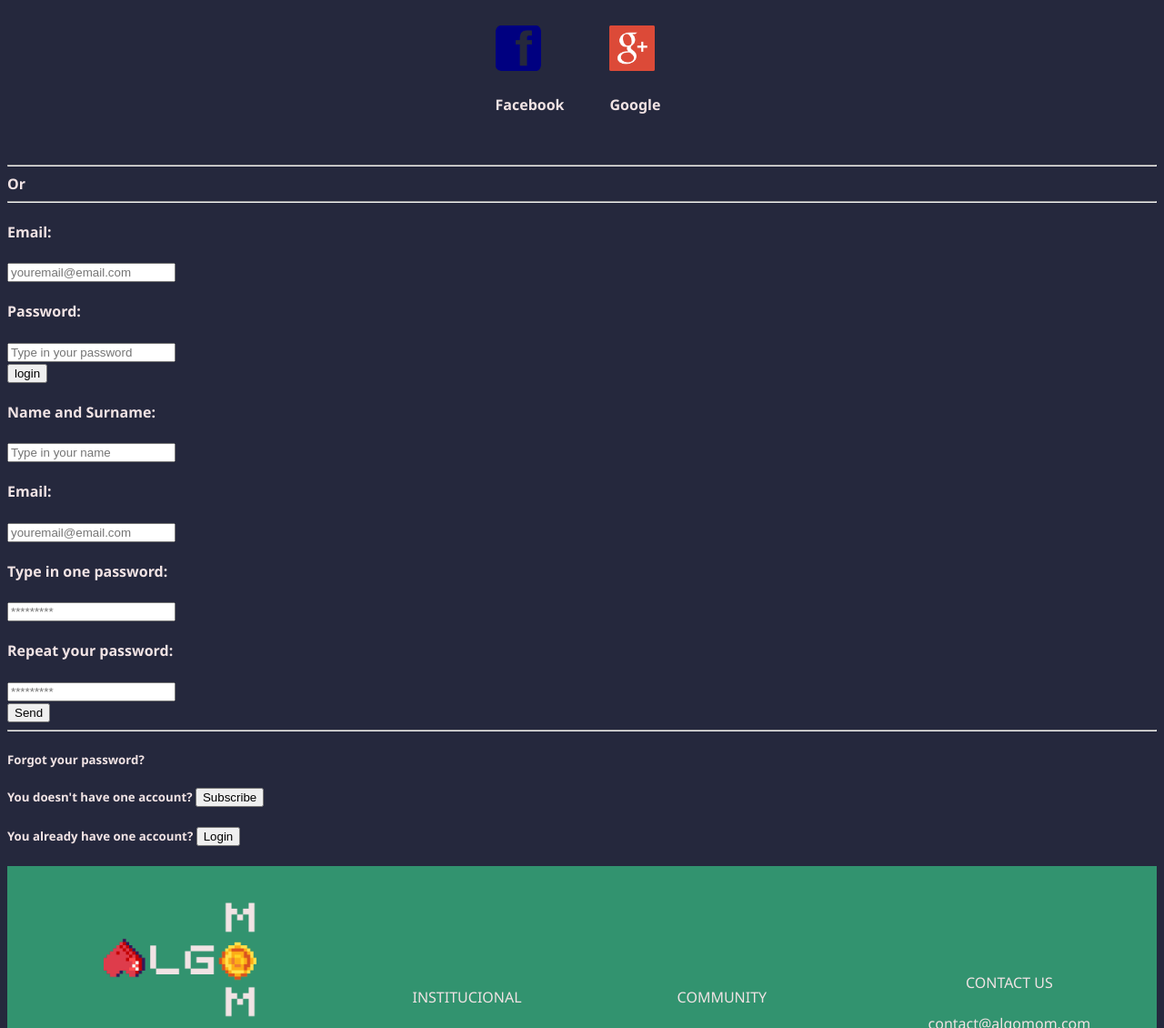
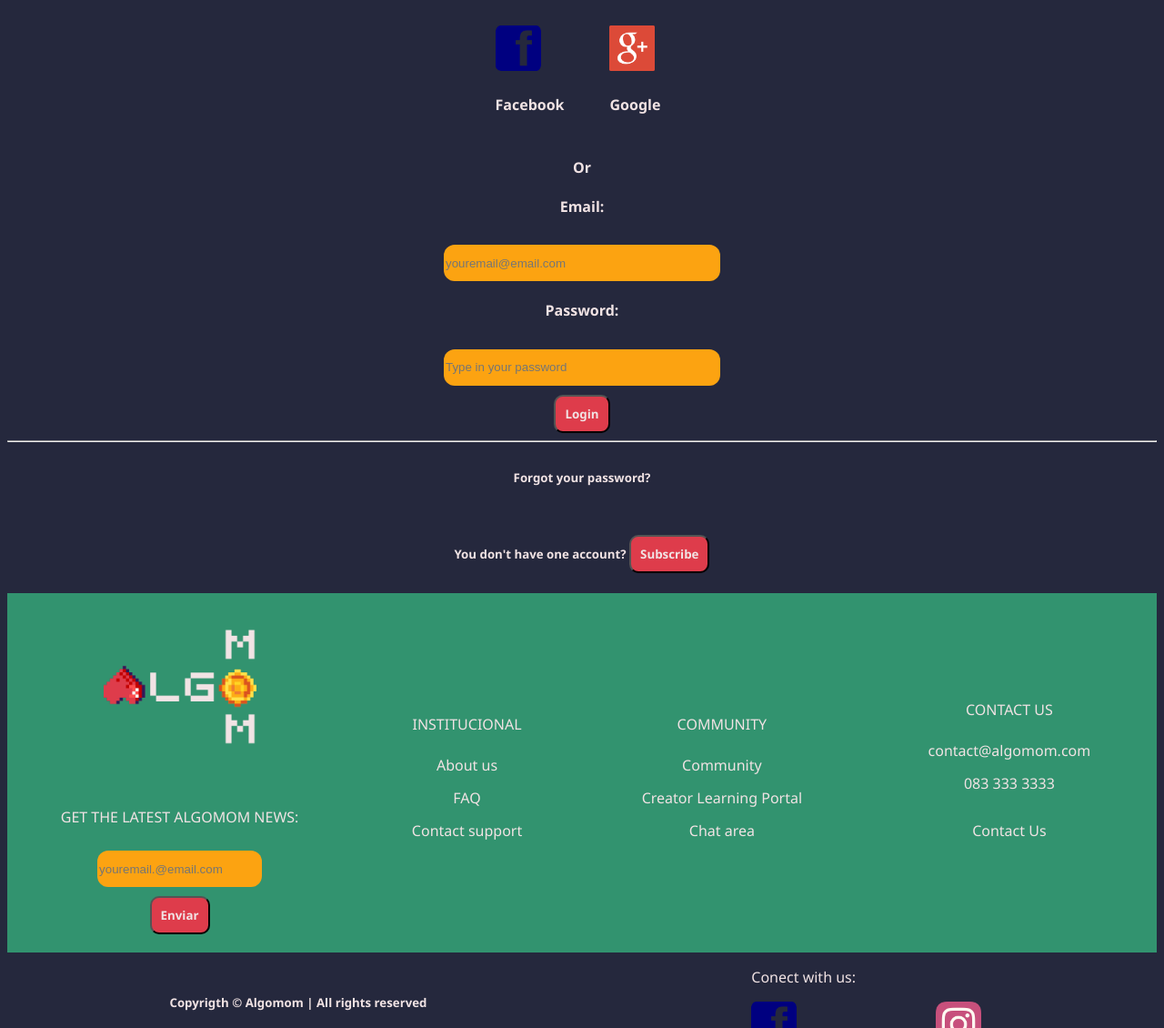
Before and after one commit to joelmaregina/Algomom-Site, a plain HTML site: page login.html in a window 1280 px wide. Shown: the part 706-1836 px from the top of the page at 91% size. Drawn offline with Linux system fonts and the light colour scheme.

Commit message:
Setting up the login page and learning how to to the login page toggle

```diff
--- a/login.html
+++ b/login.html
@@ -29,8 +29,9 @@
     </main>
 
     <section class="login">
-        <div id="caixa-login">
+        <div id="login-box">
             <h2 class="uppercase highlight">Login with your account: </h2>
+            <div class="center">
                 <div class="login-options socials">
                     <div class="facebook login-option">
                         <a href=""> <img src="images/facebook.png" alt=""><h4> <strong>Facebook</strong></h4></a>
@@ -39,36 +40,37 @@
                         <a href=""> <img src="images/google.png" alt=""> <h4><strong>Google</strong></h4></a>
                     </div>
                 </div>
-            <hr> <strong class=""> Or </strong><hr>
-            <div id="formulario">
-                <form class="formulario-login" action="">
-                    <div class = "" >
+                <strong class=""> Or </strong>
+            </div>
+            <div id="form">
+                <form class="login-form" action="">
+                    <div class = "center" >
                         <label for="email" class=""> <h4>Email:</h4> </label>
                         <input id="email" type="email" placeholder="youremail@email.com" required>
                     </div>
-                    <div class = "">
+                    <div class = "center">
                         <label for="password" class=""> <h4>Password:</h4> </label>
                         <input id="password" type="password"  placeholder="Type in your password" required>
                     </div>
                     <div class="">
-                        <button type="submit" onclick="validateForm()"> login </button>
+                        <button type="submit" onclick="validateForm()"> Login </button>
                     </div>
                 </form>
-                <form class="formulario-inscricao" action="">
+                <form class="subscription-form" action="">
                     <div>
-                        <label for="name" class=""> <h4> Name and Surname:</h4> </label>
+                        <label for="name" class="center"> <h4> Name and surname:</h4> </label>
                         <input id="name" type="text" placeholder="Type in your name" required>
                     </div>
                     <div class = "" >
-                        <label for="email" class=""> <h4>Email:</h4> </label>
+                        <label for="email" class="center"> <h4>Email:</h4> </label>
                         <input id="email" type="email" placeholder="youremail@email.com" required>
                     </div>
                     <div class = "">
-                        <label for="password1" class=""> <h4> Type in one password:</h4> </label>
+                        <label for="password1" class="center"> <h4> Type in one password:</h4> </label>
                         <input id="password1" type="password"  placeholder="*********" required>
                     </div>
                     <div class = "">
-                        <label for="password-repeat" class=""> <h4> Repeat your password:</h4> </label>
+                        <label for="password-repeat" class="center"> <h4> Repeat your password:</h4> </label>
                         <input id="password-repeat" type="password"  placeholder="*********" required>
                     </div>
                     <div class="">
@@ -77,14 +79,16 @@
                 </form>
             </div>
             <hr>
-            <div class="esqueceu-senha">
-                <a href="#"> <h5 class="d-flex justify-content-center"> Forgot your password?</h5></a>
+            <div class="bellow-form">
+                <div class="forgot-password">
+                    <a href=""> <h5 class=""> Forgot your password?</h5></a>
                 </div>
-            <div class="muda-para-inscricao">
-                <h5 class="d-flex justify-content-center muda-para-inscricao"> You doesn't have one account? <button href="" class="button-login" id="subscribe"> Subscribe</button></h5>
+                <div class="change-subscription">
+                    <h5 class=""> You don't have one account? <button href="" class="button-login" id="subscribe"> Subscribe</button></h5>
                 </div>
-            <div class="muda-para-login">
-                <h5 class="d-flex justify-content-center muda-para-login"> You already have one account? <button href="" class="button-login" id="return-login"> Login </button></h5>
+                <div class="change-login">
+                    <h5 class=""> You already have one account? <button href="" class="button-login" id="return-login"> Login </button></h5>
+                </div>
             </div>
         </div>
     </section>
--- a/script.js
+++ b/script.js
@@ -1,12 +1,70 @@
+//To obtain a NodeList of all of the images with the class "image" in the document:
 let images = document.querySelectorAll('.image');
 
+//Listen to the event of click on the images
 images.forEach((image) => {
     image.addEventListener('click', (event) => {
         if ( image.hasAttribute("id", "zoom")){
+            //If the clicked image is already zoomed, it removes the zoom effect by removing the id zoom
             image.removeAttribute("id", "zoom");
+            //Also remove the attribute scroll to the item clicked
+            image.scrollIntoView(false);
         } else{
+            //If the clicked image isn´t zoomed, it adds the zoom effect by applying the css ID zoom
             image.setAttribute("id", "zoom");
+            //Also scroll the page until the item clicked is on view
+            image.scrollIntoView(true);
         }
 
     });
 });
+
+//Muda o formulário para um formulário de inscrição com jQuery
+let loginForm = document.getElementsByClassName("login-form");
+let subscriptionForm = document.getElementsByClassName("subscription-form");
+
+let changeToSubscription = document.getElementById("subscribe");
+let changeToLogin = document.getElementById("return-login");
+
+changeToSubscription.click(loadSubscription);
+
+function loadSubscription(){
+    loginForm.setAttribute("class", "hidden");
+}
+
+
+$("#inscricao").click(renderizaInscricao)
+
+function renderizaInscricao(){
+    $(".formulario-login").hide();
+    $(".formulario-inscricao").fadeIn();
+    $(".muda-para-inscricao").hide();
+    $(".muda-para-login").fadeIn();
+    $(".esqueceu-senha").hide();
+    $("#tituloDaPagina").text("Inscrição");
+    $(".chamadaFormulario").text("Inscreva-se com:");
+    scrollPagina();
+}
+
+function scrollPagina(){
+    var topoPagina = $("#tituloDaPagina").offset().top;
+    $("html, body").animate(
+        {
+            scrollTop: topoPagina  + "px"
+        }, 800)
+}
+
+
+//Retorna para a página de Login com jQuery
+$("#voltar-para-login").click(voltaParaLogin)
+
+function voltaParaLogin(){
+    $(".formulario-inscricao").hide();
+    $(".formulario-login").fadeIn();
+    $(".muda-para-login").hide();
+    $(".muda-para-inscricao").fadeIn();
+    $(".esqueceu-senha").show();
+    $("#tituloDaPagina").text("Login");
+    $(".chamadaFormulario").text("Faça login na sua conta com:");
+    scrollPagina();
+}
--- a/style.css
+++ b/style.css
@@ -180,7 +180,7 @@ img:hover {
 
 #zoom {
     width: 800px;
-    height: 400px;
+    height: 500px;
     transition: 400ms;
 }
 
@@ -195,7 +195,8 @@ img:hover {
     font-family: var(--backgroundcolor);
 }
 
-.caixa-login {
+
+#form {
     display: flex;
     flex-direction: column;
     align-content: center;
@@ -212,6 +213,43 @@ img:hover {
 .login-option {
     margin: 25px;
 }
+
+.login-form{
+    display: flex;
+    flex-direction: column;
+    justify-content: center;
+    align-items:center;
+}
+
+.subscription-form {
+    display: flex;
+    flex-direction: column;
+    justify-content: center;
+    align-items:center;
+    display: none;
+}
+
+.bellow-form{
+    display: flex;
+    flex-direction: column;
+    justify-content: center;
+    align-items:center;
+}
+
+.center {
+    display: flex;
+    flex-direction: column;
+    align-items: center;
+}
+
+#form input {
+    width: 300px;
+}
+
+.change-login{
+    display: none;
+}
+
 /***************************************************************************/
 .banner-text {
     padding: 80px;
@@ -320,7 +358,7 @@ img:hover {
     height: 200px;
 }
 
-.footerblock .email-place {
+input {
     margin-top: 10px;
     background-color: var(--yellow);
     border-radius: 12px;
@@ -334,7 +372,7 @@ img:hover {
     align-items: center;
 }
 
-.footerblock button{
+button{
     background-color: var(--red);
     font-family: var(--site-font);
     color: var(--grey);
```
Lines whose indentation alone changed are shown as unchanged.
